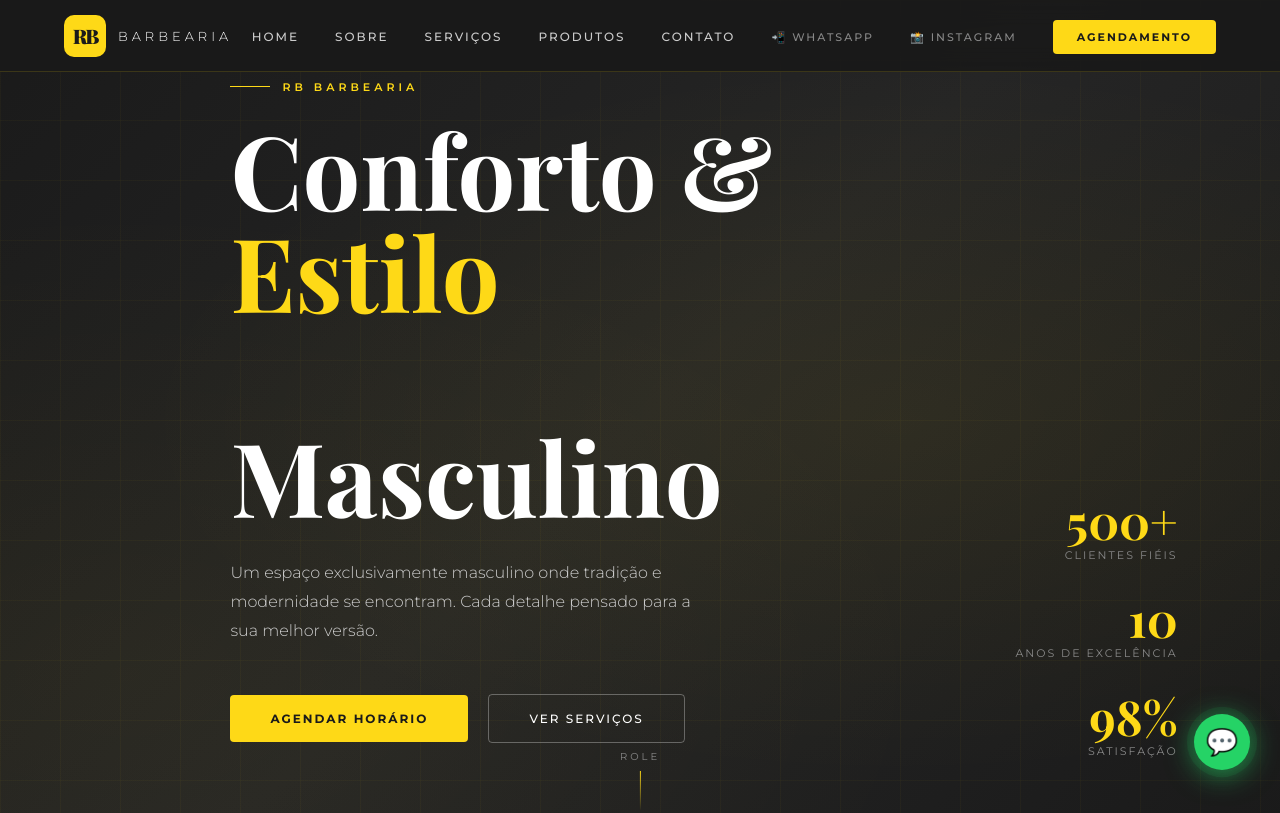
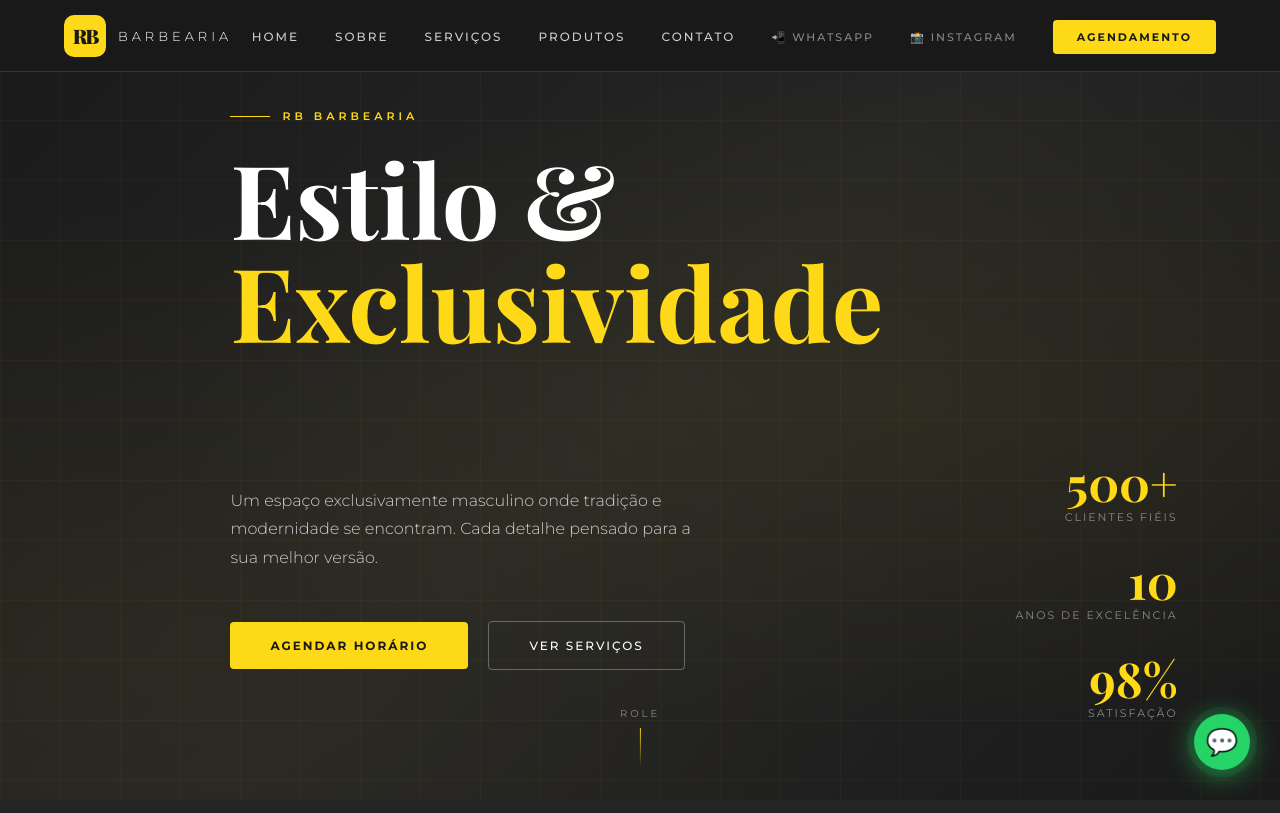
Before and after one commit to Djuadju/rb_site, a plain HTML site: page index.html in a window 1280 px wide. Shown: the top 813 px of the page. Drawn offline with nearby package versions, Linux system fonts and the light colour scheme.

Commit message:
Update hero title text for clarity

```diff
--- a/index.html
+++ b/index.html
@@ -1060,7 +1060,8 @@
     <div class="hero-content">
       <div class="hero-eyebrow">RB BARBEARIA</div>
       <h1 class="hero-title">
-        Conforto &<br><span>Estilo</span><br>Masculino
+        Estilo &<br><span>Exclusividade</span>
+        <br>
       </h1>
       <p class="hero-desc">
         Um espaço exclusivamente masculino onde tradição e modernidade se encontram.
```
